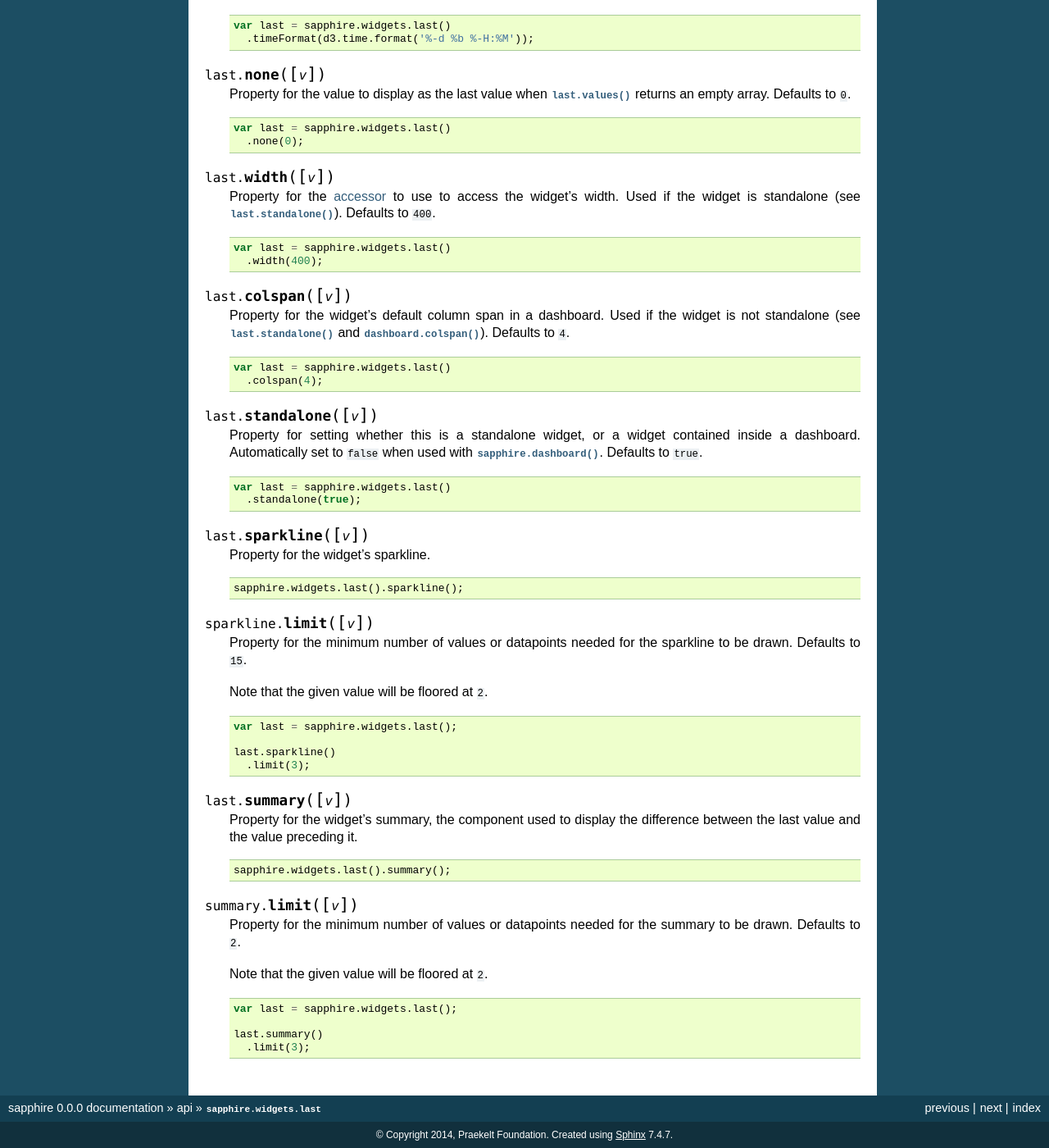
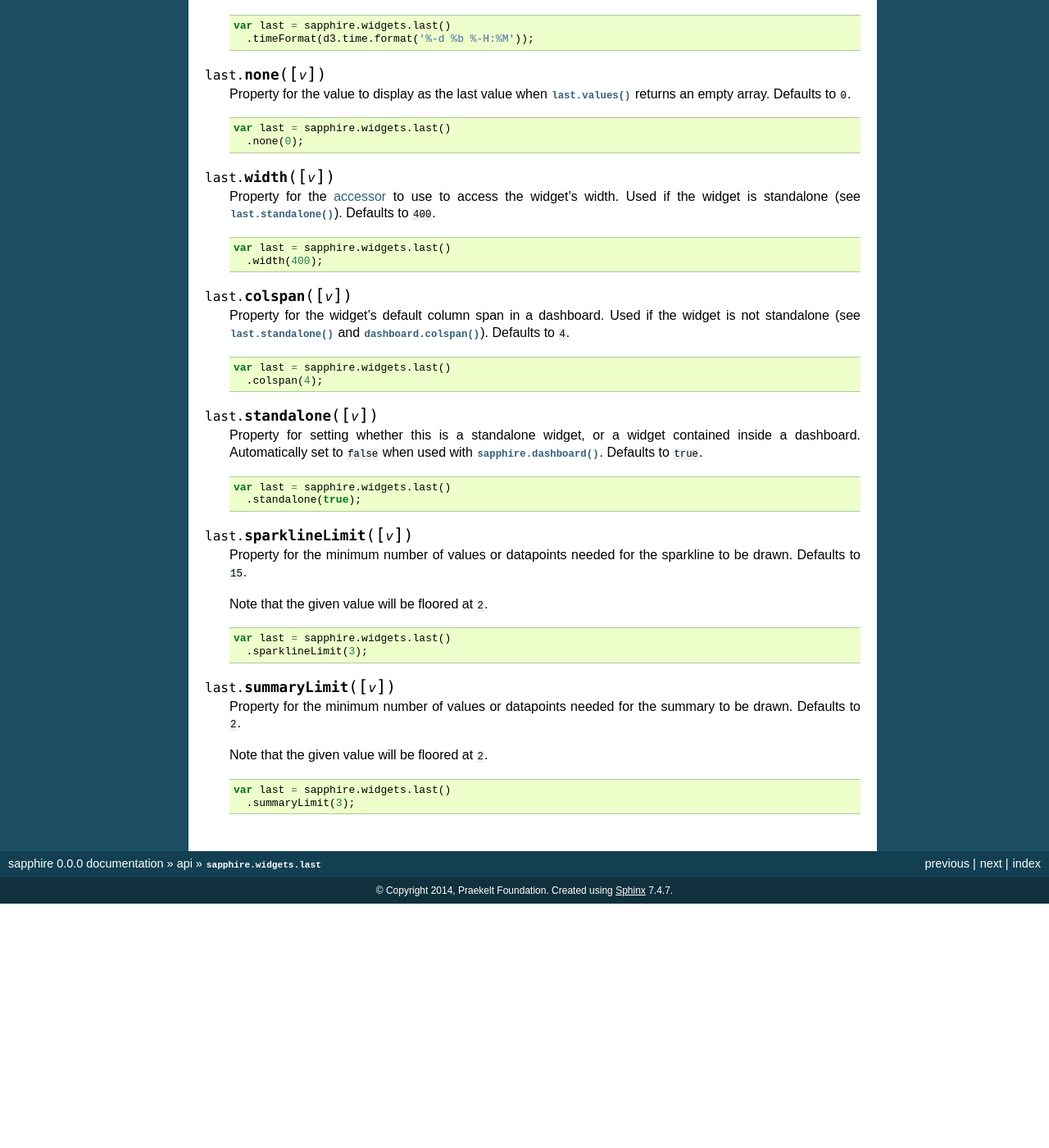
Before and after one commit to praekelt/sapphire, a Sphinx documentation site: the page built from docs/api/widgets/last.rst, in a window 1280 px wide and 1400 px high, scrolled down 2262 px. Shown: the whole window at 82% size. Built offline with Sphinx 7.4.7, drawn with Linux system fonts in a browser that asks for light colours; after the commit the page ends 3364 px from its top, so only the background shows below that; some of the changed text lies outside the part shown.

Commit message:
Document last widget's limit properties' api changes

```diff
--- a/docs/api/widgets/last.rst
+++ b/docs/api/widgets/last.rst
@@ -229,16 +229,7 @@ value preceding it.
       .standalone(true);
 
 
-.. function:: last.sparkline([v])
-
-  Property for the widget's sparkline.
-
-  .. code-block:: javascript
-
-    sapphire.widgets.last().sparkline();
-
-
-.. function:: sparkline.limit([v])
+.. function:: last.sparklineLimit([v])
 
   Property for the minimum number of values or datapoints needed for the
   sparkline to be drawn. Defaults to ``15``.
@@ -247,22 +238,11 @@ value preceding it.
 
   .. code-block:: javascript
 
-    var last = sapphire.widgets.last();
-
-    last.sparkline()
-      .limit(3);
-
-.. function:: last.summary([v])
-
-  Property for the widget's summary, the component used to display the
-  difference between the last value and the value preceding it.
-
-  .. code-block:: javascript
-
-    sapphire.widgets.last().summary();
+    var last = sapphire.widgets.last()
+      .sparklineLimit(3);
 
 
-.. function:: summary.limit([v])
+.. function:: last.summaryLimit([v])
 
   Property for the minimum number of values or datapoints needed for the
   summary to be drawn. Defaults to ``2``.
@@ -271,10 +251,8 @@ value preceding it.
 
   .. code-block:: javascript
 
-    var last = sapphire.widgets.last();
-
-    last.summary()
-      .limit(3);
+    var last = sapphire.widgets.last()
+      .summaryLimit(3);
 
 
 .. _d3.select: https://github.com/mbostock/d3/wiki/Selections#selecting-elements
```
